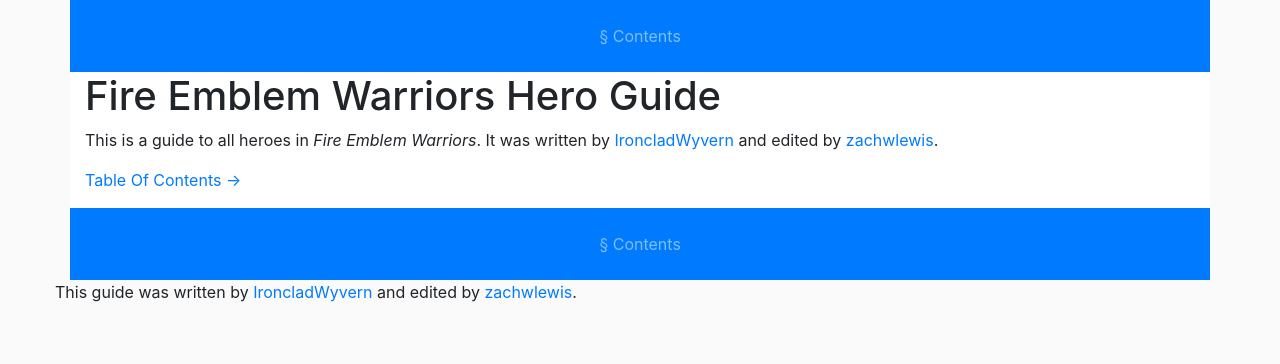
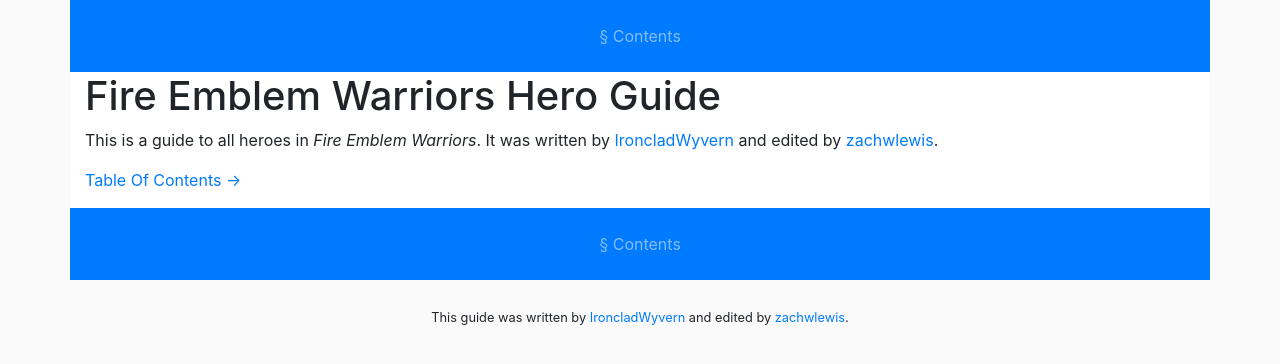
Before and after one commit to zachwlewis/fire-emblem-warriors-hero-guide, a Jekyll site: the page index.html, which Jekyll copies as it is, in a window 1280 px wide. Shown: the top 364 px of the page. Built offline with Jekyll 4.4.1, drawn with Linux system fonts in a browser that asks for light colours.

Commit message:
Update index.html

```diff
--- a/index.html
+++ b/index.html
@@ -42,8 +42,8 @@
         <li class="col nav-item"></li>
       </ul>
     </nav>
+  </div>
 
-    <footer class="row text-center"><p>This guide was written by <a href="https://www.reddit.com/user/IroncladWyvern" rel="nofollow">IroncladWyvern</a> and edited by <a href="https://www.reddit.com/user/zachwlewis" rel="nofollow">zachwlewis</a>.</p></footer>
-  </div>
+  <footer class="container mt-4"><p class="text-center"><small>This guide was written by <a href="https://www.reddit.com/user/IroncladWyvern" rel="nofollow">IroncladWyvern</a> and edited by <a href="https://www.reddit.com/user/zachwlewis" rel="nofollow">zachwlewis</a>.</small></p></footer>
 </body>
 </html>
```
